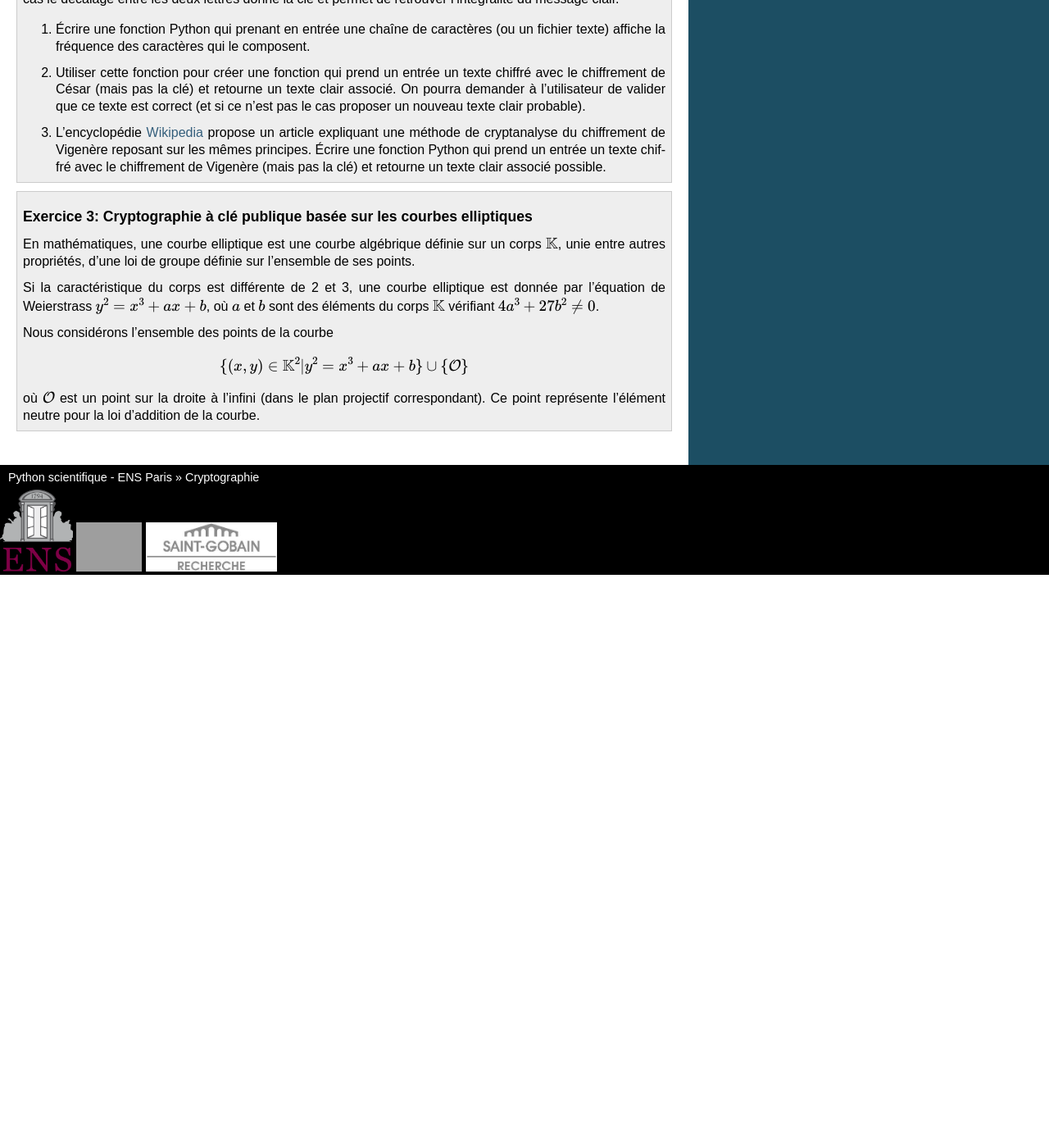
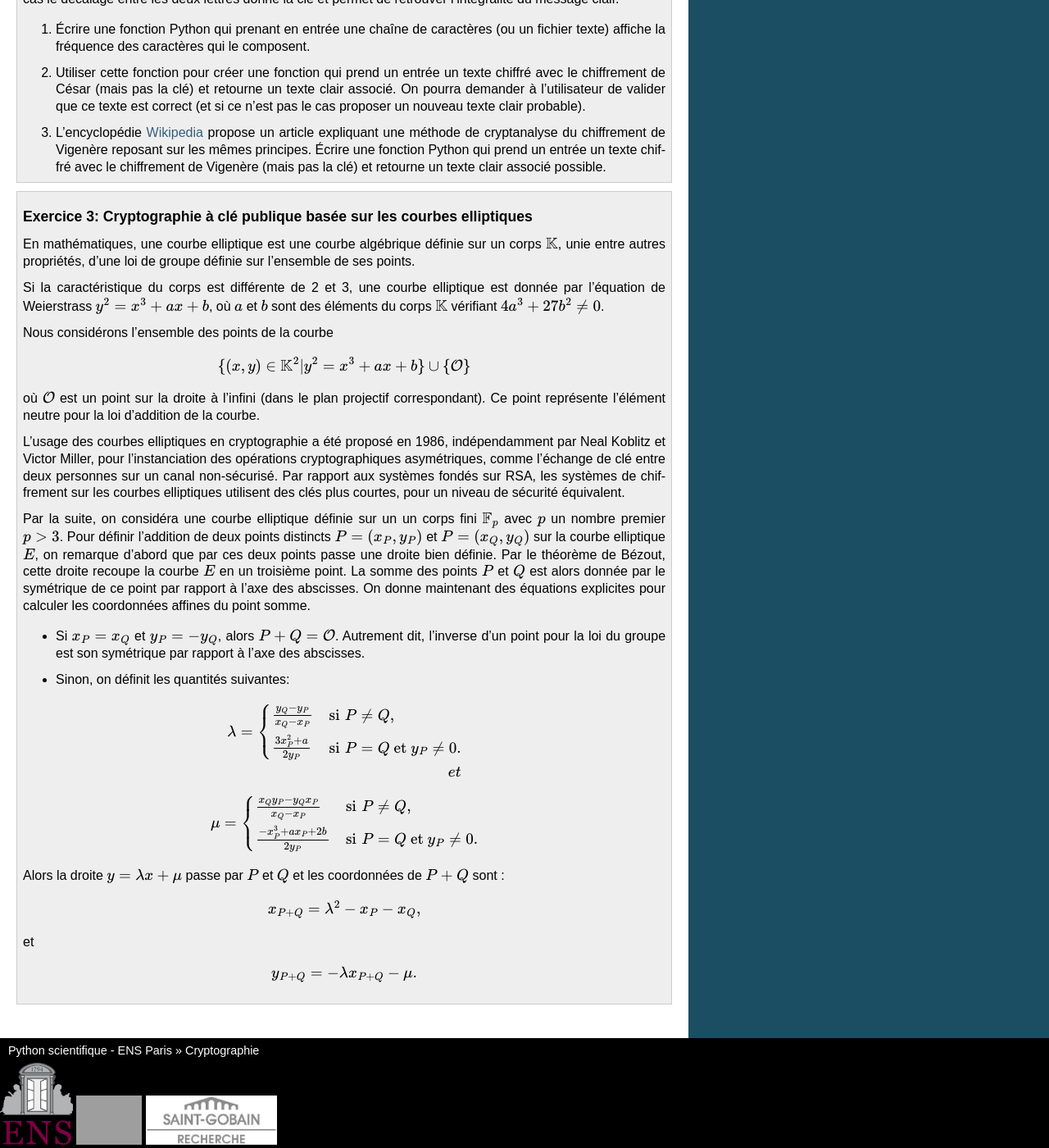
Before and after one commit to python-prepa/python-prepa, a Sphinx documentation site: the page built from ens-python-prepa/source/ateliers/crypto.rst, in a window 1280 px wide and 1400 px high, scrolled down 600 px. Shown: the whole window at 82% size. Built offline with Sphinx 7.4.7, drawn with Linux system fonts in a browser that asks for light colours; formulas are drawn with MathJax 3; pages that are not in the unit, such as notebooks, are missing from menus; the version number could not be read and is left out; before the commit the page ends 1301 px from its top, so only the background shows below that; grey boxes are pictures that could not be loaded.

Commit message:
Update crypto.rst

```diff
--- a/ens-python-prepa/source/ateliers/crypto.rst
+++ b/ens-python-prepa/source/ateliers/crypto.rst
@@ -63,3 +63,47 @@ Cryptographie
 
    où :math:`\mathcal{O}` est un point sur la droite à l'infini (dans le plan projectif correspondant).
    Ce point représente l'élément neutre pour la loi d'addition de la courbe.
+
+   L'usage des courbes elliptiques en cryptographie a été proposé en 1986, indépendamment par Neal Koblitz et Victor Miller, pour l'instanciation des opérations cryptographiques asymétriques, comme l'échange de clé entre deux personnes sur un canal non-sécurisé. Par rapport aux systèmes fondés sur RSA, les systèmes de chiffrement sur les courbes elliptiques utilisent des clés plus courtes, pour un niveau de sécurité équivalent.
+
+   Par la suite, on considéra une courbe elliptique définie sur un un corps fini :math:`\mathbb{F}_p` avec :math:`p`
+   un nombre premier :math:`p > 3`. Pour définir l'addition de deux points distincts :math:`P=(x_P,y_P)` et
+   :math:`P=(x_Q,y_Q)` sur la courbe elliptique :math:`E`, on remarque d'abord que par ces deux points passe
+   une droite bien définie. Par le théorème de Bézout, cette droite recoupe la courbe :math:`E` en un troisième point.
+   La somme des points :math:`P` et :math:`Q` est alors donnée par le symétrique de ce point par rapport à l'axe
+   des abscisses. On donne maintenant des équations explicites pour calculer les coordonnées affines du point somme.
+
+   - Si :math:`x_P=x_Q` et :math:`y_P=-y_Q`, alors :math:`P+Q=\mathcal{O}`.
+     Autrement dit, l'inverse d'un point pour la loi du groupe est son symétrique
+     par rapport à l'axe des abscisses.
+   - Sinon, on définit les quantités suivantes:
+
+   .. math::
+
+      \lambda=\left \{\begin{array}{ll} \frac{y_Q-y_P}{x_Q-x_P} & \mbox{si}\,\, P\neq Q,\\
+      \frac{3x_P^2+a}{2y_P} &\mbox{si}\,\, P=Q~\mbox{et}~y_P\neq 0. \end{array}
+      \right.
+
+    et
+
+   .. math::
+
+
+      \mu=\left \{\begin{array}{ll}
+      \frac{x_Qy_P-y_Qx_P}{x_Q-x_P} & \mbox{si}\,\, P\neq Q,\\
+      \frac{-x_P^3+ax_P+2b}{2y_P} &\mbox{si}\,\, P=Q~\mbox{et}~y_P\neq 0.
+      \end{array}
+      \right.
+
+   Alors la droite :math:`y=\lambda x+\mu` passe par :math:`P` et :math:`Q` et les
+   coordonnées de :math:`P+Q` sont :
+
+   .. math::
+
+      x_{P+Q}=\lambda^2-x_P-x_Q,
+
+   et
+
+   .. math::
+
+      y_{P+Q}=-\lambda x_{P+Q}-\mu.
```
